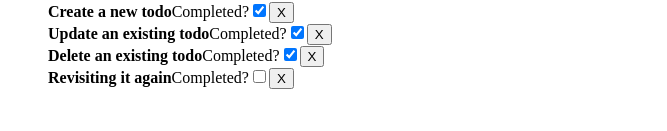
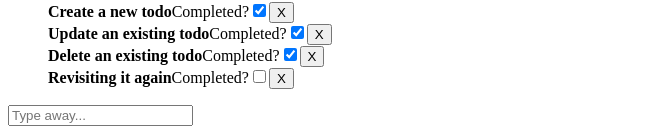
Before and after one commit to kamaukimani/learn-react2, a React (Vite) app: page / in a window 1280 px wide. Shown: the part 1322-1453 px from the top of the page, without its empty margins (0-667 px from the left). Before the commit the page ends 1427 px from the top, so only its background shows below. Built offline with nearby package versions, Linux system fonts and the light colour scheme; no server answers; data requests are answered from the project's data file.

Commit message:
add more state to App component

```diff
--- a/src/components/App.jsx
+++ b/src/components/App.jsx
@@ -12,6 +12,13 @@ function App(){
     const [isDark,setIsDark]=useState(false);
     const [isTask,setIsTask]=useState(TASKS)
     const [todos,setTodos]=useState([])
+    const [text,setText]=useState("")
+    useEffect(()=>{
+        document.title=text
+    },[text])
+    // useEffect(()=>{
+    //     setTimeout(()=>setText(""),5000)
+    // })
     useEffect(()=>{
         fetch("http://localhost:3000/todos")
         .then(res=>res.json())
@@ -57,6 +64,12 @@ function App(){
             <FoxImage />
             <NewTodo  onAddTodo={addTodo}/>
             <TodoList todos={todos} onDeleteTodo={deleteTodo} onUpdateTodo={updateTodo}/>
+            <input
+                type="text"
+                placeholder="Type away..."
+                value={text}
+                onChange={(e=>setText(e.target.value))}
+            />
         </div>
     )
 }
```
